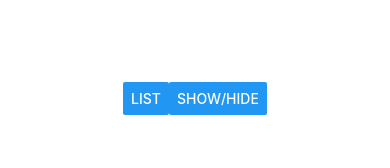
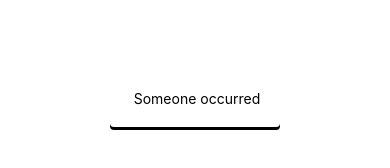
Before and after one commit to zearkiatos/map-pointer-app, a React Native app: screen / in a window 390 px wide. Both pictures are taken after a click on the button "LIST". Shown: the part 324-492 px from the top of the page. Built offline with nearby package versions, Linux system fonts and the light colour scheme.

Commit message:
Changing modal components

```diff
--- a/App.js
+++ b/App.js
@@ -1,16 +1,19 @@
-import React, { useState } from "react";
+import React, { useState, Fragment } from "react";
 import { StyleSheet, View, Text, Button } from "react-native";
 import Map from "./src/components/Map";
 import AppModal from "./src/components/AppModal";
 import Panel from "./src/components/Panel";
 import Input from './src/components/Input';
+import constants from './src/constants';
 
 export default function App() {
   const [points, setPoints] = useState([]);
   const [point, setPoint] = useState({});
   const [name, setName] = useState('');
+  const [visibilityFilter, setVisibilityFilter] = useState(constants.ACTIONS.NEW_POINT);
   const [visibility, setVisibility] = useState(false);
   const handleLongPress = ({ nativeEvent }) => {
+    setVisibilityFilter(constants.ACTIONS.NEW_POINT);
     setPoint(nativeEvent.coordinate);
     setVisibility(true);
   };
@@ -35,19 +38,28 @@ export default function App() {
     setName('');
   }
 
-  console.log(points);
+  const handleList = () => {
+    setVisibilityFilter(constants.ACTIONS.ALL_POINT);
+    setVisibility(true);
+  }
 
   return (
     <View style={styles.container}>
       <Map onLongPress={handleLongPress} />
       <AppModal visibility={visibility}>
-        <Input title="Name" placeholder="Name of the point" onChangeText={handleChangeText} />
-        <View style={styles.buttonsContainer}>
-          <Button style={styles.button} title="Accept" onPress={handleSubmit} />
-          <Button style={styles.button} title="Cancel" onPress={handleCancel} />
-        </View>
+        {visibilityFilter === constants.ACTIONS.NEW_POINT ?
+          <Fragment>
+            <Input title="Name" placeholder="Name of the point" onChangeText={handleChangeText} />
+            <View style={styles.buttonsContainer}>
+              <Button title="Accept" onPress={handleSubmit} />
+              <Button title="Cancel" onPress={handleCancel} />
+            </View>
+          </Fragment>
+          : <Text> Someone occurred</Text>
+        }
+
       </AppModal>
-      <Panel />
+      <Panel onPressLeft={handleList} textLeft="List" />
     </View>
   );
 }
@@ -58,4 +70,11 @@ const styles = StyleSheet.create({
     alignItems: "center",
     justifyContent: "flex-start",
   },
+  buttonsContainer: {
+    flex: 1 / 6,
+    flexDirection: "row",
+    justifyContent: "center",
+    alignItems: "baseline",
+    minHeight: 60
+  }
 });
--- a/src/components/AppModal/index.js
+++ b/src/components/AppModal/index.js
@@ -24,6 +24,7 @@ const styles = StyleSheet.create({
       width: 0,
       height: 3,
     },
+    maxHeight: 100
   },
 });
 export default AppModal;
--- a/src/components/Panel/index.js
+++ b/src/components/Panel/index.js
@@ -1,10 +1,10 @@
 import React from "react";
 import { StyleSheet, Button, View } from "react-native";
 
-const Panel = () => {
+const Panel = ({onPressLeft, textLeft}) => {
   return (
     <View style={styles.panel}>
-      <Button title="List" />
+      <Button title={textLeft} onPress={onPressLeft} />
       <Button title="Show/Hide" />
     </View>
   );
--- /dev/null
+++ b/src/constants/index.js
@@ -0,0 +1,8 @@
+const constants = {
+    ACTIONS: {
+        NEW_POINT: 'NEW_POINT',
+        ALL_POINT: 'ALL_POINT'
+    }
+}
+
+export default constants;
```
